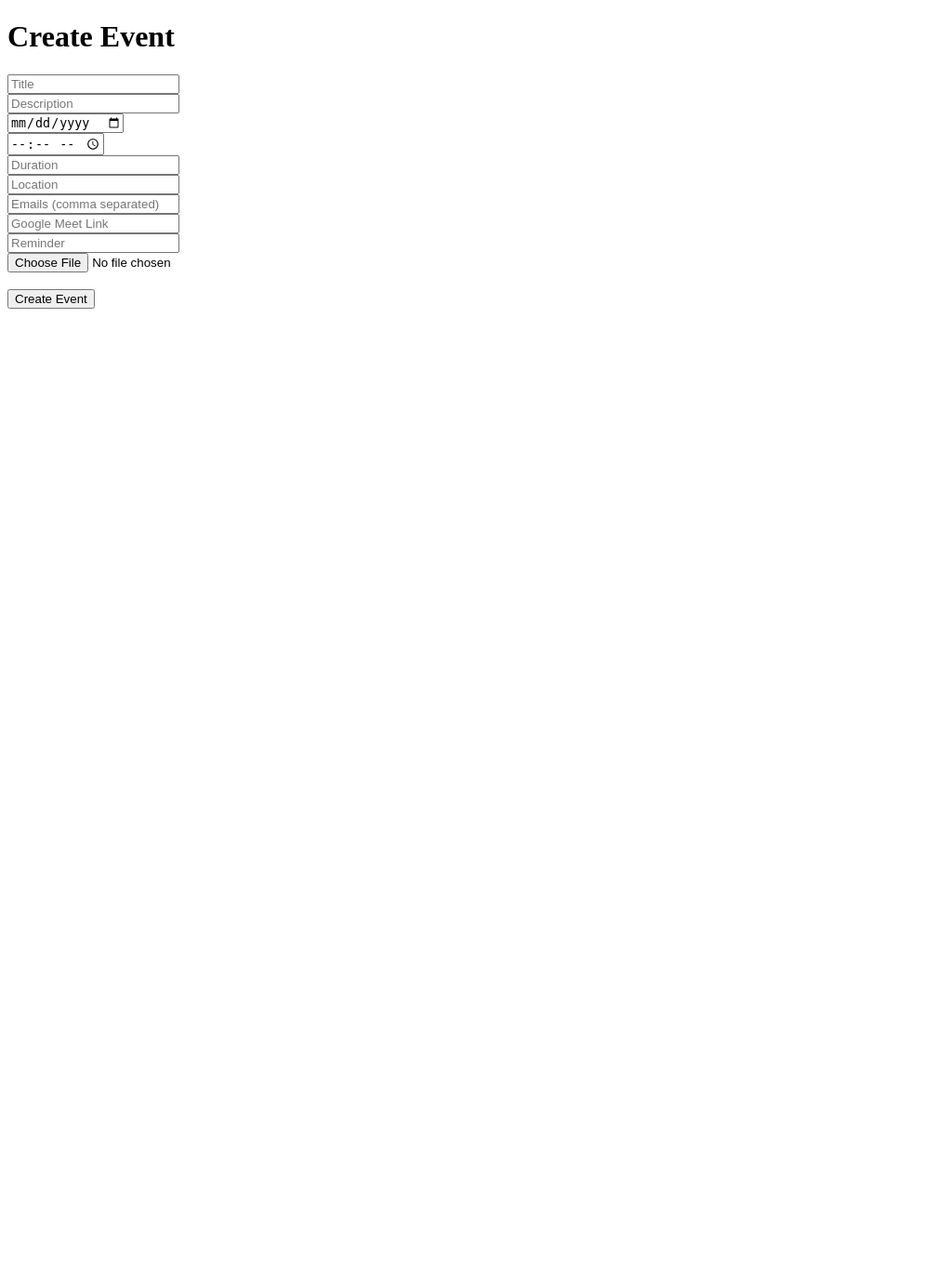
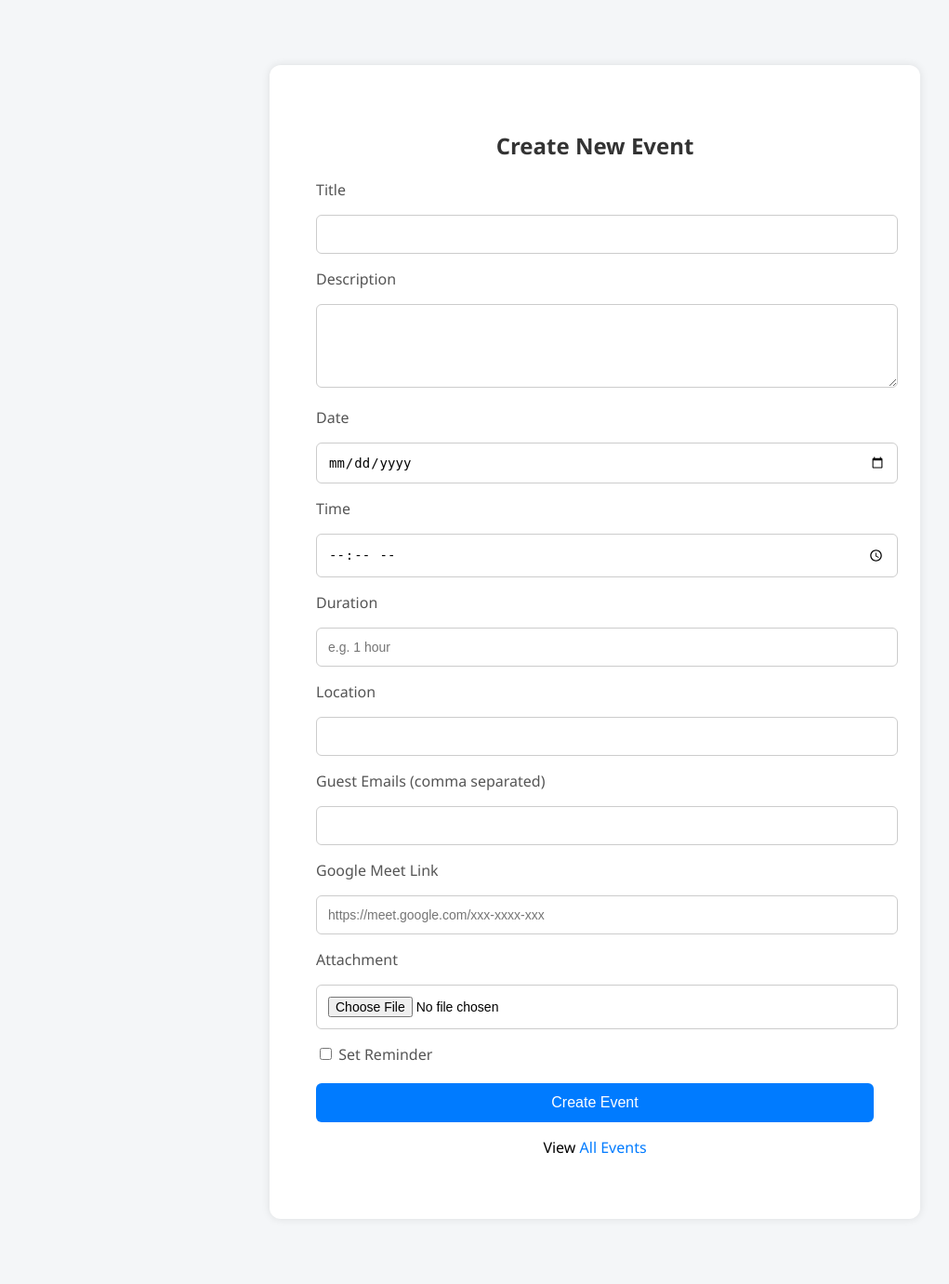
Before and after one commit to Ayushi544/Event-Management, a Flask app: page / in a window 1280 px wide. Shown: the whole page at 93% size, without its empty margins (0-1021 px from the left). Before the commit the page ends 332 px from the top, so only its background shows below. Run offline with Flask 3, Linux system fonts and the light colour scheme.

Commit message:
Update index.html

```diff
--- a/templates/index.html
+++ b/templates/index.html
@@ -1,22 +1,129 @@
 <!DOCTYPE html>
-<html>
+<html lang="en">
 <head>
+    <meta charset="UTF-8">
     <title>Create Event</title>
+    <style>
+        body {
+            font-family: 'Segoe UI', sans-serif;
+            background: #f4f6f8;
+            margin: 0;
+            padding: 0;
+        }
+
+        .container {
+            width: 90%;
+            max-width: 600px;
+            margin: 70px auto;
+            background: white;
+            padding: 50px;
+            box-shadow: 0 0 10px rgba(0,0,0,0.1);
+            border-radius: 12px;
+        }
+
+        h2 {
+            text-align: center;
+            color: #333;
+        }
+
+        form input[type="text"],
+        form input[type="date"],
+        form input[type="time"],
+        form input[type="url"],
+        form input[type="file"],
+        form textarea {
+            width: 100%;
+            padding: 12px;
+            margin: 8px 0 16px;
+            border: 1px solid #ccc;
+            border-radius: 6px;
+            font-size: 14px;
+        }
+
+        textarea {
+            resize: vertical;
+        }
+
+        label {
+            display: block;
+            margin-bottom: 8px;
+            color: #555;
+        }
+
+        .checkbox {
+            margin-bottom: 20px;
+        }
+
+        button {
+            background: #007bff;
+            color: white;
+            border: none;
+            padding: 12px 20px;
+            border-radius: 6px;
+            cursor: pointer;
+            width: 100%;
+            font-size: 16px;
+        }
+
+        button:hover {
+            background: #0056b3;
+        }
+
+        .back-link {
+            text-align: center;
+            margin-top: 15px;
+        }
+
+        .back-link a {
+            color: #007bff;
+            text-decoration: none;
+        }
+
+        .back-link a:hover {
+            text-decoration: underline;
+        }
+    </style>
 </head>
 <body>
-    <h1>Create Event</h1>
-    <form action="/create_event" method="POST" enctype="multipart/form-data">
-        <input name="title" placeholder="Title"><br>
-        <input name="description" placeholder="Description"><br>
-        <input type="date" name="date"><br>
-        <input type="time" name="time"><br>
-        <input name="duration" placeholder="Duration"><br>
-        <input name="location" placeholder="Location"><br>
-        <input name="guests" placeholder="Emails (comma separated)"><br>
-        <input name="meet_link" placeholder="Google Meet Link"><br>
-        <input name="reminder" placeholder="Reminder"><br>
-        <input type="file" name="attachment"><br><br>
-        <button type="submit">Create Event</button>
-    </form>
+    <div class="container">
+        <h2>Create New Event</h2>
+        <form action="{{ url_for('create_event') }}" method="POST" enctype="multipart/form-data">
+            <label>Title</label>
+            <input type="text" name="title" required>
+
+            <label>Description</label>
+            <textarea name="description" rows="4"></textarea>
+
+            <label>Date</label>
+            <input type="date" name="date" required>
+
+            <label>Time</label>
+            <input type="time" name="time" required>
+
+            <label>Duration</label>
+            <input type="text" name="duration" placeholder="e.g. 1 hour">
+
+            <label>Location</label>
+            <input type="text" name="location">
+
+            <label>Guest Emails (comma separated)</label>
+            <input type="text" name="guests" required>
+
+            <label>Google Meet Link</label>
+            <input type="url" name="meet_link" placeholder="https://meet.google.com/xxx-xxxx-xxx" required>
+
+            <label>Attachment</label>
+            <input type="file" name="attachment">
+
+            <label class="checkbox">
+                <input type="checkbox" name="reminder"> Set Reminder
+            </label>
+
+            <button type="submit">Create Event</button>
+        </form>
+        <div class="back-link">
+            <p>View <a href="{{ url_for('view_events') }}">All Events</a></p>
+        </div>
+    </div>
 </body>
 </html>
```
